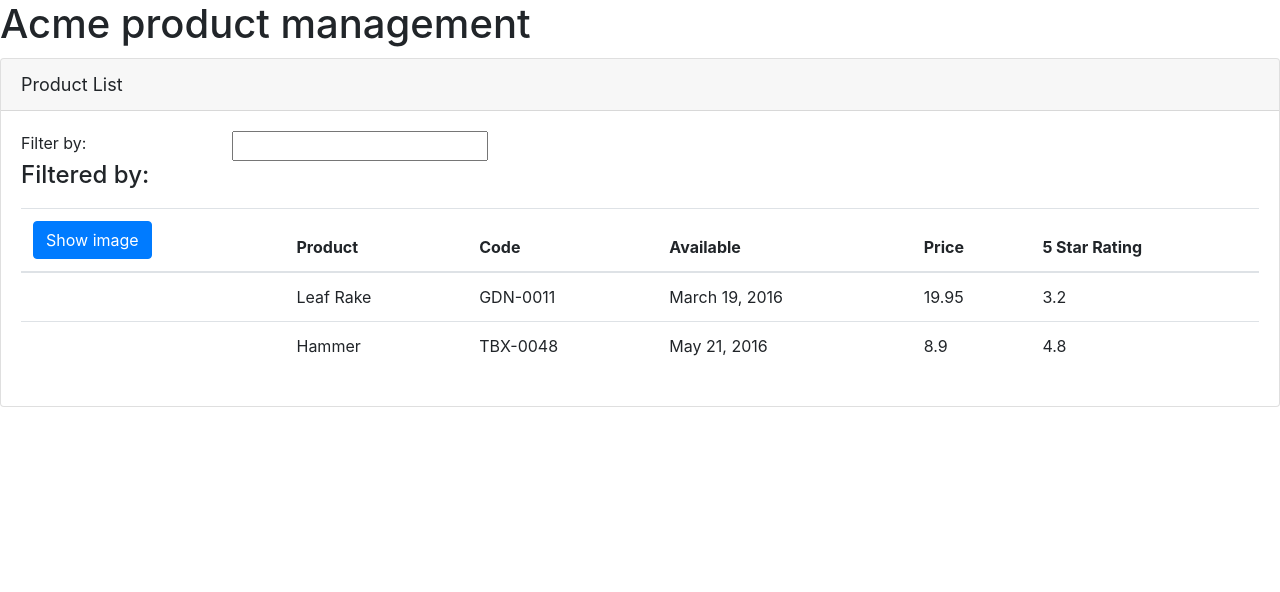
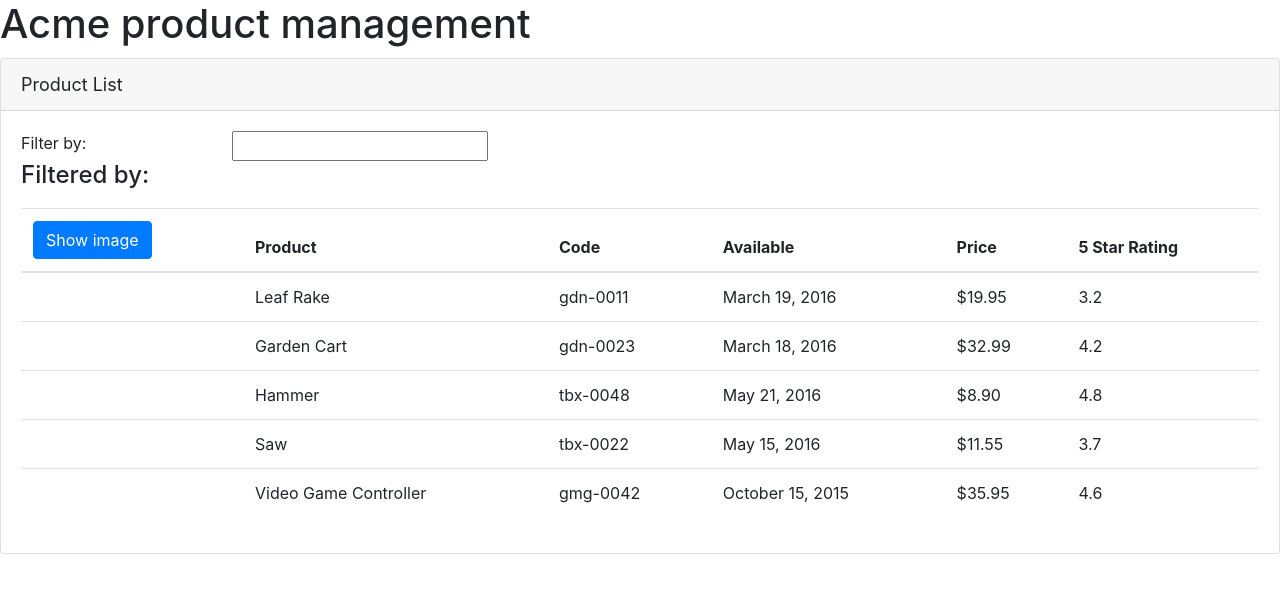
Before and after one commit to harrique/ng_ps_bigpic, an Angular app in the folder BigPic/: page / in a window 1280 px wide. Shown: the top 592 px of the page. Built offline with nearby package versions, Linux system fonts and the light colour scheme.

Commit message:
BP.6.2 - APM product-list 3 - Data binding and pipes

```diff
--- a/BigPic/src/app/app.component.ts
+++ b/BigPic/src/app/app.component.ts
@@ -1,7 +1,7 @@
 import { Component } from '@angular/core';
 
 @Component({
-  selector: 'app-root',
+  selector: 'pm-root',
   templateUrl: './app.component.html',
   styleUrls: ['./app.component.css']
 })
--- a/BigPic/src/app/app.module.ts
+++ b/BigPic/src/app/app.module.ts
@@ -1,4 +1,5 @@
 import { BrowserModule } from '@angular/platform-browser';
+import { FormsModule } from '@angular/forms';
 import { NgModule } from '@angular/core';
 
 import { AppRoutingModule } from './app-routing.module';
@@ -12,6 +13,7 @@ import { ProductListComponent } from './product-list/product-list.component';
   ],
   imports: [
     BrowserModule,
+    FormsModule,
     AppRoutingModule
   ],
   providers: [],
--- a/BigPic/src/app/product-list/product-list.component.css
+++ b/BigPic/src/app/product-list/product-list.component.css
@@ -0,0 +1,4 @@
+.product_image{
+   width: 50px;
+   margin: 2px;
+}
--- a/BigPic/src/app/product-list/product-list.component.html
+++ b/BigPic/src/app/product-list/product-list.component.html
@@ -6,12 +6,12 @@
     <div class="row">
       <div class="col-md-2">Filter by:</div>
       <div class="col-md-4">
-        <input type="text" />
+        <input type="text" [(ngModel)] = "listFilter" />
       </div>
     </div>
     <div class="row">
       <div class="col-md-6">
-        <h4>Filtered by: </h4>
+        <h4>Filtered by: {{listFilter}}</h4>
       </div>
     </div>
     <div class="table-responsive">
@@ -19,7 +19,7 @@
         <thead>
           <tr>
             <th>
-              <button class="btn btn-primary">Show image</button>
+              <button class="btn btn-primary" (click)="toggleImage()" >{{showImage ? 'Hide' : 'Show' }} image</button>
             </th>
             <th>Product</th>
             <th>Code</th>
@@ -30,11 +30,15 @@
         </thead>
         <tbody>
           <tr *ngFor="let product of products">
-            <td></td>
+            <td><img  [src] = "product.imageUrl"
+                      [title] = "product.productName | uppercase "
+                      class = "product_image"
+                      *ngIf = "showImage"/>
+            </td>
             <td>{{ product.productName }}</td>
-            <td>{{ product.productCode }}</td>
+            <td>{{ product.productCode | lowercase }}</td>
             <td>{{ product.releaseDate }}</td>
-            <td>{{ product.price }}</td>
+            <td>{{ product.price | currency:'USD':'symbol':'1.2-2' }}</td>
             <td>{{ product.starRating }}</td>
           </tr>
         </tbody>
--- a/BigPic/src/app/product-list/product-list.component.ts
+++ b/BigPic/src/app/product-list/product-list.component.ts
@@ -9,6 +9,10 @@ export class ProductListComponent implements OnInit {
 
   pageTitle: string;
   products: Array<any>;
+  imageWidth = 50;
+  imageMargin = 2;
+  showImage = false;
+  listFilter: string;
 
   constructor() {
     this.pageTitle = 'Product List';
@@ -17,25 +21,59 @@ export class ProductListComponent implements OnInit {
   ngOnInit() {
     this.products = [
       {
-        "productId": 1,
-        "productName": "Leaf Rake",
-        "productCode": "GDN-0011",
-        "releaseDate": "March 19, 2016",
-        "description": "Leaf rake with 48-inch wooden handle.",
-        "price": 19.95,
-        "starRating": 3.2,
-        "imageUrl": "https://openclipart.org/image/300px/svg_to_png/26215/Anonymous_Leaf_Rake.png"
+        'productId': 1,
+        'productName': 'Leaf Rake',
+        'productCode': 'GDN-0011',
+        'releaseDate': 'March 19, 2016',
+        'description': 'Leaf rake with 48-inch wooden handle.',
+        'price': 19.95,
+        'starRating': 3.2,
+        'imageUrl': 'https://openclipart.org/image/300px/svg_to_png/26215/Anonymous_Leaf_Rake.png'
       },
       {
-        "productId": 5,
-        "productName": "Hammer",
-        "productCode": "TBX-0048",
-        "releaseDate": "May 21, 2016",
-        "description": "Curved claw steel hammer",
-        "price": 8.9,
-        "starRating": 4.8,
-        "imageUrl": "https://openclipart.org/image/300px/svg_to_png/73/rejon_Hammer.png"
+        'productId': 2,
+        'productName': 'Garden Cart',
+        'productCode': 'GDN-0023',
+        'releaseDate': 'March 18, 2016',
+        'description': '15 gallon capacity rolling garden cart',
+        'price': 32.99,
+        'starRating': 4.2,
+        'imageUrl': 'https://openclipart.org/image/300px/svg_to_png/58471/garden_cart.png'
+      },
+      {
+        'productId': 5,
+        'productName': 'Hammer',
+        'productCode': 'TBX-0048',
+        'releaseDate': 'May 21, 2016',
+        'description': 'Curved claw steel hammer',
+        'price': 8.9,
+        'starRating': 4.8,
+        'imageUrl': 'https://openclipart.org/image/300px/svg_to_png/73/rejon_Hammer.png'
+      },
+      {
+        'productId': 8,
+        'productName': 'Saw',
+        'productCode': 'TBX-0022',
+        'releaseDate': 'May 15, 2016',
+        'description': '15-inch steel blade hand saw',
+        'price': 11.55,
+        'starRating': 3.7,
+        'imageUrl': 'https://openclipart.org/image/300px/svg_to_png/27070/egore911_saw.png'
+      },
+      {
+        'productId': 10,
+        'productName': 'Video Game Controller',
+        'productCode': 'GMG-0042',
+        'releaseDate': 'October 15, 2015',
+        'description': 'Standard two-button video game controller',
+        'price': 35.95,
+        'starRating': 4.6,
+        'imageUrl': 'https://openclipart.org/image/300px/svg_to_png/120337/xbox-controller_01.png'
       }
     ];
   }
+
+  toggleImage(): void {
+    this.showImage = !this.showImage;
+  }
 }
--- a/BigPic/src/index.html
+++ b/BigPic/src/index.html
@@ -8,6 +8,6 @@
   <link rel="icon" type="image/x-icon" href="favicon.ico">
 </head>
 <body>
-  <app-root></app-root>
+  <pm-root></pm-root>
 </body>
 </html>
--- a/BigPic/src/tslint.json
+++ b/BigPic/src/tslint.json
@@ -10,7 +10,7 @@
         "component-selector": [
             true,
             "element",
-            "app",
+            "pm",
             "kebab-case"
         ]
     }
```
